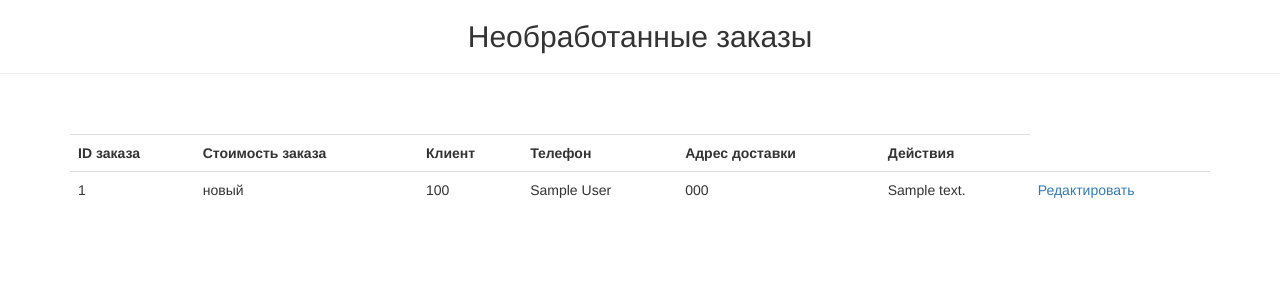
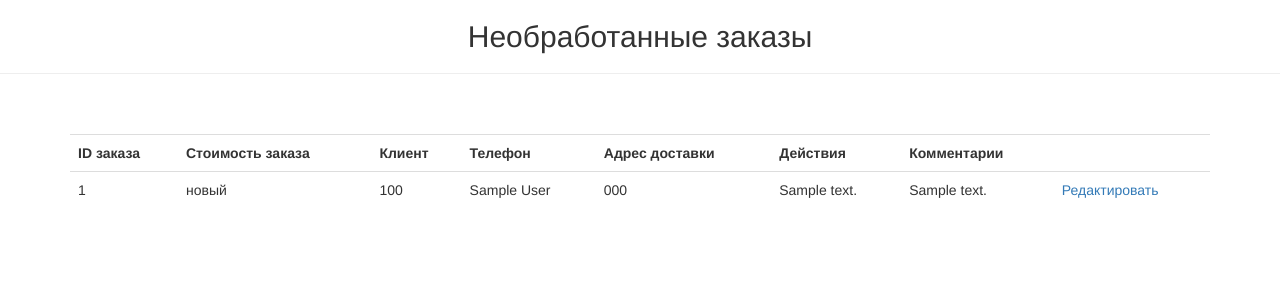
Before and after one commit to wombatoff/dvmn_3, a Django app: page /manager/orders/ in a window 1280 px wide. Shown: the part 52-352 px from the top of the page. Run offline with Django 3.2, Linux system fonts and the light colour scheme; a user stored in the database is signed in; tables that the repository leaves empty hold one stand-in row (values such as "Sample post"); parts of the project's set-up code (start-up, migrations or seed data) failed here and were passed over; some libraries are stand-ins or nearby versions.

Commit message:
Implement order comments

```diff
--- a/foodcartapp/models.py
+++ b/foodcartapp/models.py
@@ -185,6 +185,7 @@ class Order(models.Model):
         related_name='products',
         blank=False,
     )
+    comments = models.TextField(blank=True)
     objects = OrderQuerySet.as_manager()
 
     class Meta:
--- a/restaurateur/templates/order_items.html
+++ b/restaurateur/templates/order_items.html
@@ -19,6 +19,8 @@
       <th>Телефон</th>
       <th>Адрес доставки</th>
       <th>Действия</th>
+      <th>Комментарии</th>
+      <th></th>
     </tr>
 
     {% for order in orders %}
@@ -29,6 +31,7 @@
         <td>{{ order.firstname }} {{ order.lastname }}</td>
         <td>{{ order.phonenumber }}</td>
         <td>{{ order.address }}</td>
+        <td>{{ order.comments }}</td>
         <td>
           <a href="{% url 'admin:foodcartapp_order_change' order.id %}?next={{ request.path|urlencode }}">Редактировать</a>
         </td>
```
Also changed, not shown: foodcartapp/migrations/0046_order_comments.py (added).
